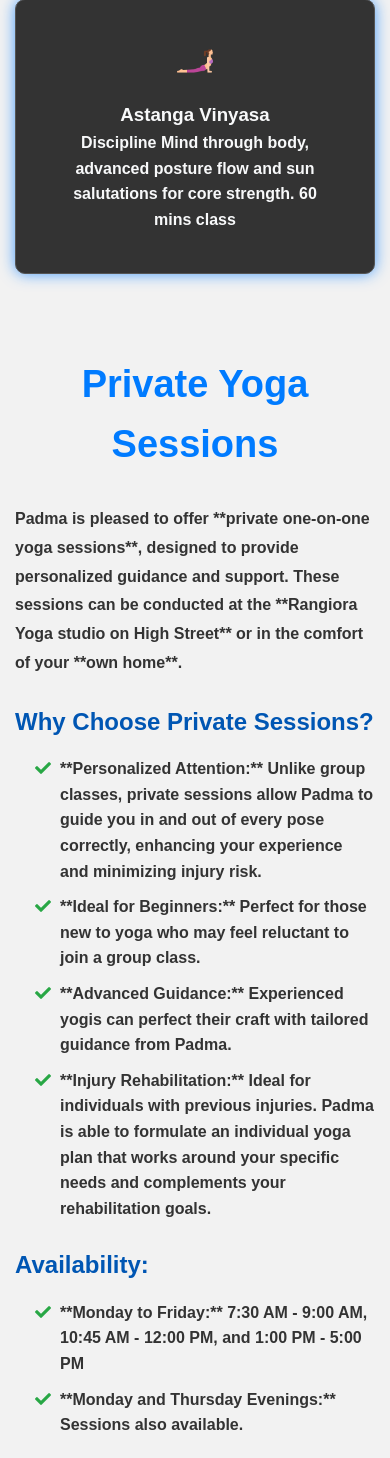
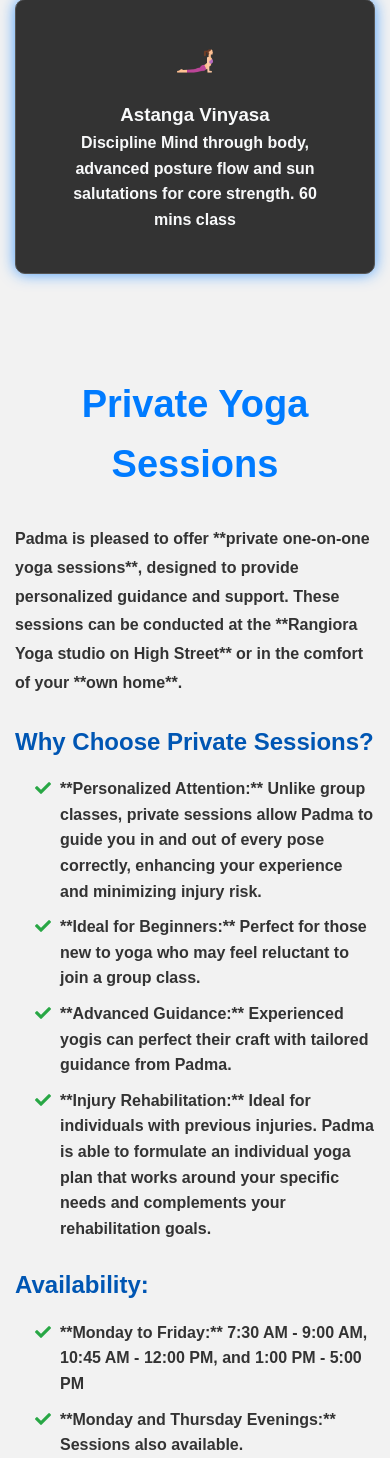
Before and after one commit to rmoharana038/rangiorayoga, a PHP site: page /classes.html in a window 390 px wide; the page is wider, and only the part inside the window is pictured. Shown: the part 2078-3536 px from the top of that part. Run offline with PHP 8.4, Linux system fonts and the light colour scheme.

Commit message:
fix: Mobile Section Spacing Reduction

```diff
--- a/assets/css/style.css
+++ b/assets/css/style.css
@@ -710,6 +710,10 @@ h2 {
 
 /* Responsive Styles */
 @media (max-width: 768px) {
+    section {
+        padding: 40px 0; /* Reduced vertical padding for all sections on smaller screens */
+    }
+
     .site-header .container {
         flex-direction: row; /* Keep items in a row */
         justify-content: space-between; /* Space out logo and menu toggle */
@@ -801,6 +805,10 @@ h2 {
 }
 
 @media (max-width: 576px) {
+    section {
+        padding: 20px 0; /* Further reduced vertical padding for all sections on very small screens */
+    }
+
     .hero-text h1 {
         font-size: 28px; /* Reduced font size for mobile */
         margin-bottom: 5px; /* Reduced margin */
```
